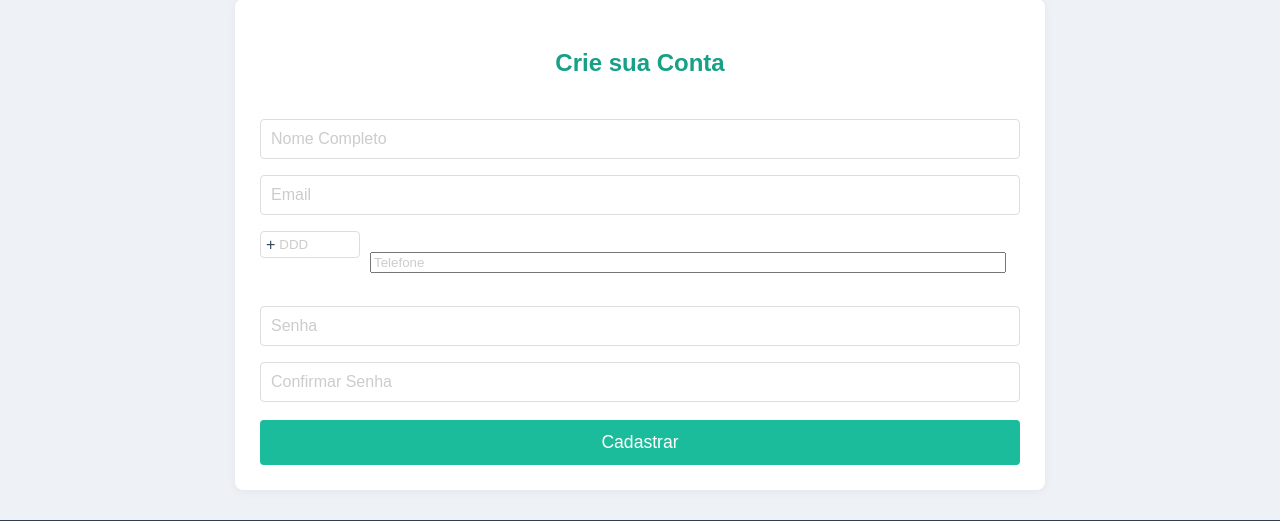
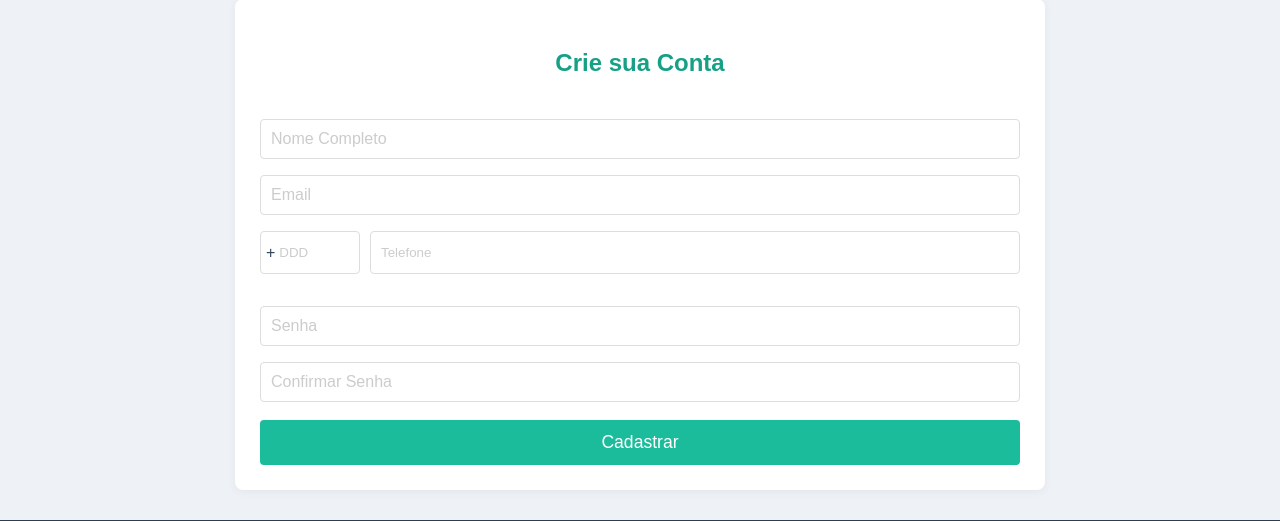
Before and after one commit to trazibo/smartgrana, a Flask app: page /register in a window 1280 px wide. Shown: the part 119-640 px from the top of the page. Run offline with Flask 3, Linux system fonts and the light colour scheme.

Commit message:
fix: ajustar layout dos campos DDD e Telefone para ficarem lado a lado

```diff
--- a/src/templates/register.html
+++ b/src/templates/register.html
@@ -9,7 +9,7 @@
         .phone-fields {
             display: flex;
             gap: 10px;
-            align-items: flex-end;
+            align-items: stretch; /* Alterado de flex-end para stretch */
         }
         .phone-fields .ddd-container {
             flex: 0 0 100px;
@@ -17,9 +17,13 @@
         .phone-fields .phone-container {
             flex: 1 1 auto;
         }
-        .phone-fields input[type="tel"] {
+        /* Removido o width genérico para input[type=tel] daqui para evitar conflitos,
+           já que os inputs de ddd e telefone têm contextos diferentes.
+           Será tratado dentro de seus containers se necessário. */
+        /* .phone-fields input[type="tel"] {
             width: calc(100% - 22px);
-        }
+        } */
+
         .ddd-prefix {
             font-size: 1em;
             padding-right: 2px;
@@ -30,16 +34,34 @@
             border: 1px solid #ddd;
             border-radius: 4px;
             padding-left: 5px;
+            height: 100%; /* Para que o align-items:stretch funcione bem */
+            box-sizing: border-box; /* Para incluir padding e border na altura/largura */
         }
         .ddd-input-container input[type="tel"] {
             border: none;
             padding-left: 2px;
-            width: calc(100% - 10px);
+            width: 100%; /* Ocupa todo o espaço do ddd-input-container */
+            box-sizing: border-box;
         }
+        .phone-container input[type="tel"] {
+            width: 100%; /* Ocupa todo o espaço do phone-container */
+            height: 100%; /* Para que o align-items:stretch funcione bem */
+            box-sizing: border-box; /* Para incluir padding e border na altura/largura */
+            padding: 10px; /* Adiciona um padding similar aos outros inputs */
+            border: 1px solid #ddd; /* Adiciona uma borda similar */
+            border-radius: 4px; /* Adiciona um border-radius similar */
+        }
+        .phone-container input[type="tel"]:focus {
+            border-color: #1abc9c;
+            box-shadow: 0 0 0 0.2rem rgba(26, 188, 156, 0.25);
+            outline: none;
+        }
+
         .ddd-input-container:focus-within {
             border-color: #1abc9c;
             box-shadow: 0 0 0 0.2rem rgba(26, 188, 156, 0.25);
         }
+
         /* Estilo para placeholder cinza claro */
         ::placeholder {
             color: #ccc; /* Cinza claro */
```
